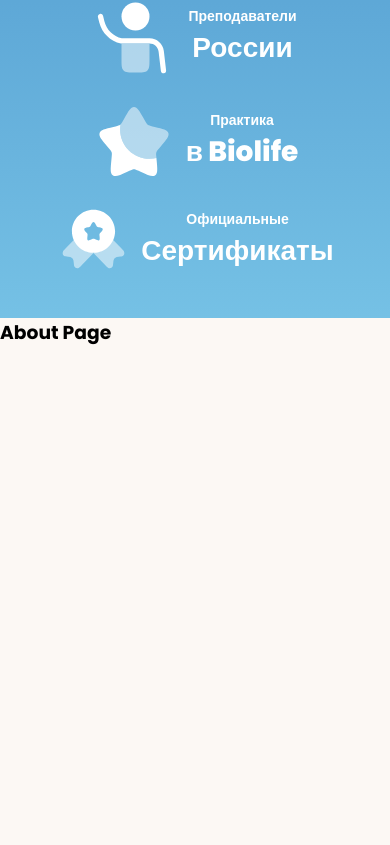
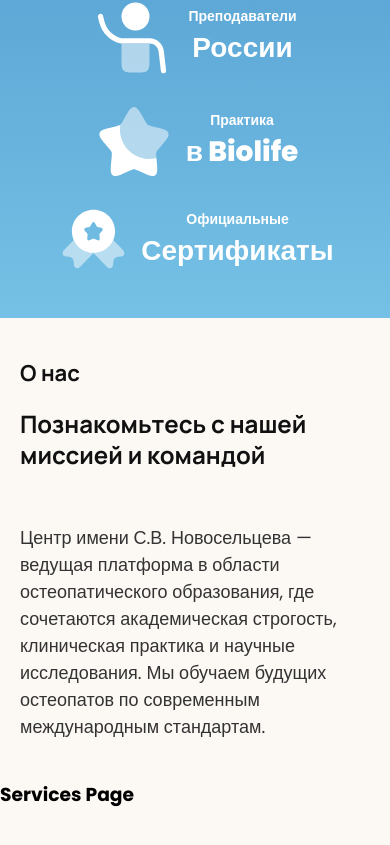
Before and after one commit to uzhojiakbar/Mindfulcare, a Next.js app: page / in a window 390 px wide. Shown: the part 839-1684 px from the top of the page. Built offline with nearby package versions, Linux system fonts and the light colour scheme.

Commit message:
About page & Mobile ready, Navbar Burger menu bugs FIxed #1

```diff
--- a/src/app/page.jsx
+++ b/src/app/page.jsx
@@ -1,4 +1,5 @@
 "use client";
+import AboutSection from "@/components/About";
 import Hero from "@/components/Hero";
 import Navbar from "@/components/Navar/Navbar";
 
@@ -16,9 +17,7 @@ export default function Home() {
     <section className="main-container">
       <Navbar />
       <Hero />
-      <section id="about" className="page-container">
-        <h1>About Page</h1>
-      </section>
+      <AboutSection />
       <section className="page-container" id="why">
         <h1>Services Page</h1>
       </section>
--- /dev/null
+++ b/src/components/About/index.jsx
@@ -0,0 +1,109 @@
+"use client";
+
+import styled from "styled-components";
+import Image from "next/image";
+
+const Section = styled.section`
+  display: flex;
+  align-items: center;
+  justify-content: center;
+  padding: 80px 40px;
+
+  gap: 80px;
+  background: var(--background);
+
+  @media (max-width: 1024px) {
+    justify-content: flex-start;
+  }
+
+  @media (max-width: 768px) {
+    flex-direction: column;
+    padding: 40px 20px;
+    /* text-align: center; */
+  }
+`;
+
+const TextBlock = styled.div`
+  max-width: 600px;
+  display: flex;
+  flex-direction: column;
+  gap: 20px;
+
+  h4 {
+    font-size: 22px;
+    color: #111;
+    margin-bottom: 10px;
+    font-weight: 700;
+    font-family: "Manrope", sans-serif;
+  }
+
+  h2 {
+    font-size: 48px;
+    font-weight: 700;
+    color: #111;
+    font-family: "Manrope";
+    margin-bottom: 20px;
+    line-height: 1.3;
+  }
+
+  p {
+    font-size: 18px;
+    line-height: 1.5;
+    font-weight: 400;
+    font-family: "Poppins", sans-serif;
+    color: #333;
+  }
+
+  @media (max-width: 768px) {
+    gap: 10px;
+
+    h2 {
+      font-size: 24px;
+    }
+
+    p {
+      margin-top: 24px;
+      font-size: 18px;
+    }
+  }
+`;
+
+const ImageWrapper = styled.div`
+  max-width: 400px;
+  width: 100%;
+
+  @media (max-width: 1024px) {
+    display: none;
+  }
+`;
+
+export default function AboutSection() {
+  return (
+    <Section className="page1-container" id="about">
+      <ImageWrapper>
+        <Image
+          src="/about.svg"
+          alt="About illustration"
+          width={400}
+          height={300}
+          style={{ width: "100%", height: "auto" }}
+        />
+      </ImageWrapper>
+
+      <TextBlock>
+        <h4>О нас</h4>
+        <h2>
+          Познакомьтесь с нашей
+          <br />
+          миссией и командой
+        </h2>
+        <p>
+          Центр имени С.В. Новосельцева — ведущая платформа в области
+          остеопатического образования, где сочетаются академическая строгость,
+          клиническая практика и научные исследования. Мы обучаем будущих
+          остеопатов по современным международным стандартам.
+        </p>
+      </TextBlock>
+    </Section>
+  );
+}
--- a/src/components/Hero/index.jsx
+++ b/src/components/Hero/index.jsx
@@ -10,7 +10,7 @@ const HeroContainer = styled.section`
   justify-content: flex-start;
 `;
 const HeroSection = styled.section`
-  background: #fdf9f6;
+  background: var(--background);
   height: 75vh;
   max-height: 900px;
   display: flex;
--- a/src/components/Navar/Navbar.jsx
+++ b/src/components/Navar/Navbar.jsx
@@ -212,23 +212,20 @@ const MobileMenuWrapper = styled(motion.div)`
     overflow: auto;
     height: 80%;
 
-    li {
+    a {
+      text-decoration: none;
+      text-align: center;
+      color: #1a1a1a;
+      background-color: var(--background);
       border-radius: 10px !important;
-      width: 100%;
-      padding: 20px 14px;
-      text-align: center;
-      a {
-        text-decoration: none;
-        text-align: center;
-        color: #1a1a1a;
+      li {
+        padding: 20px 14px;
       }
     }
 
     .active {
       background-color: #dff5ff;
-      a {
-        color: #75c1e5;
-      }
+      color: #75c1e5;
     }
   }
   @media (max-width: 768px) {
@@ -318,13 +315,14 @@ export default function Navbar() {
           >
             <ul>
               {sections.map((id, index) => (
-                <li
+                <a
                   className={activeSection === id ? "active" : ""}
+                  onClick={() => setIsOpen(false)}
+                  href={`#${id}`}
                   key={index}
-                  onClick={() => setIsOpen(false)}
                 >
-                  <a href={`#${id}`}>{sectionNames[id]}</a>
-                </li>
+                  <li>{sectionNames[id]}</li>
+                </a>
               ))}
             </ul>
             <MenuButtonMobile>Оставить заявку</MenuButtonMobile>
```
Also changed, not shown: public/about.svg (added).
